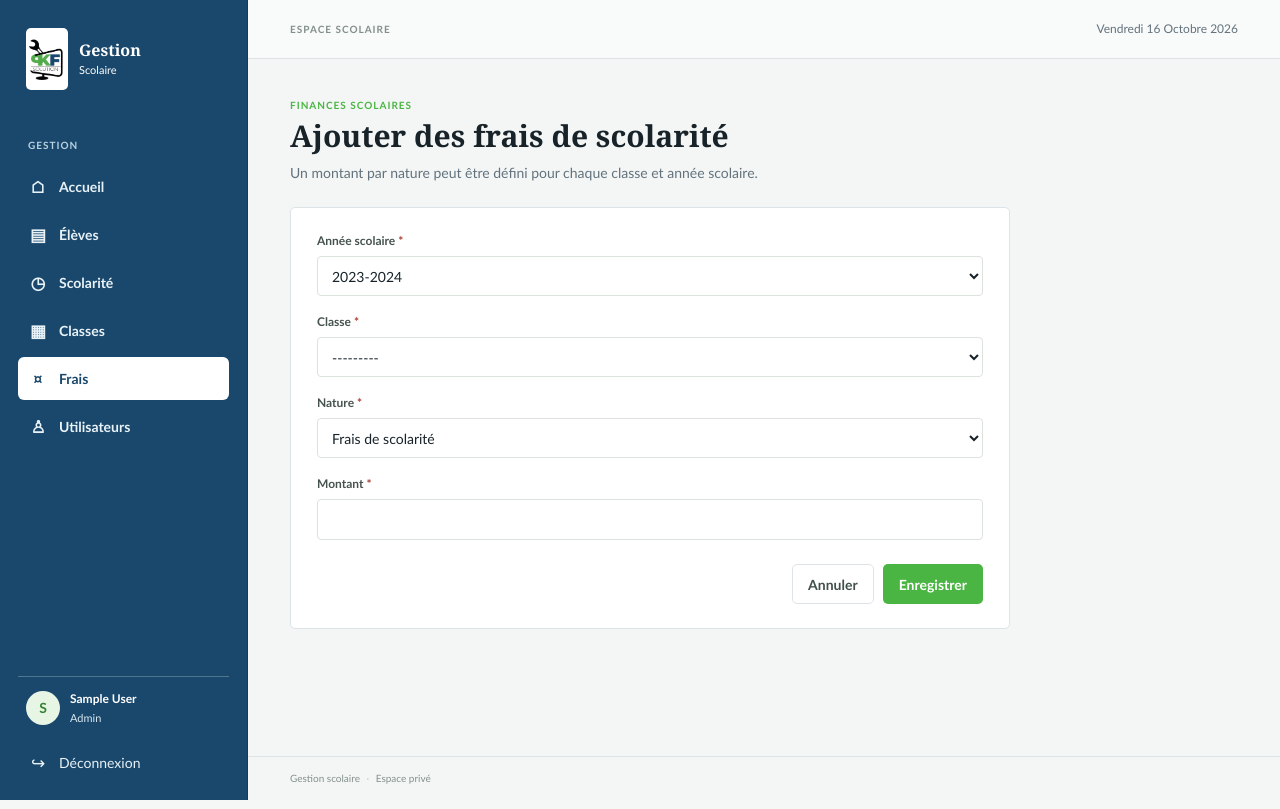
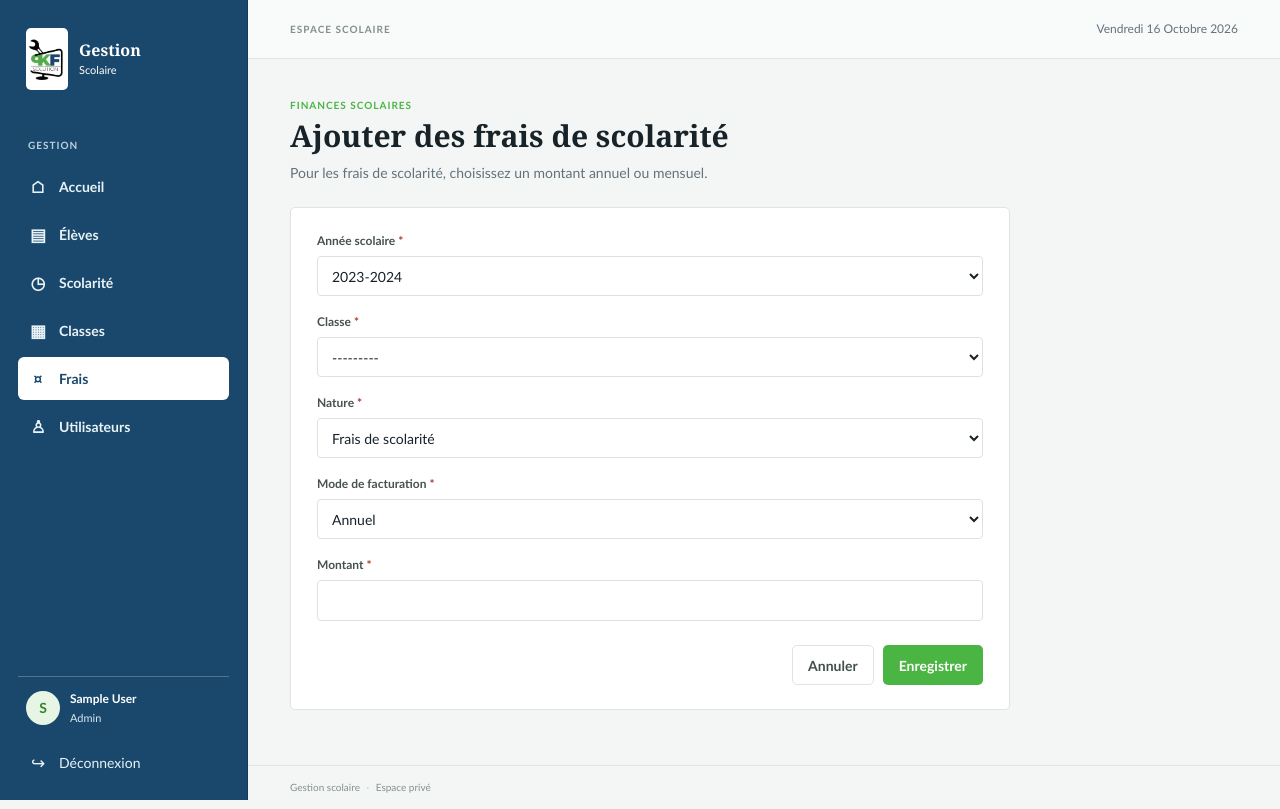
Before and after one commit to vhioubea20/ecole, a Django app: page /frais-scolarite/ajouter/ in a window 1280 px wide. Run offline with Django 5.2, Linux system fonts and the light colour scheme; the visitor is signed in with stand-in values (Sample User, id 1); data that the repository does not hold is empty.

Commit message:
Ajouter la facturation annuelle ou mensuelle

```diff
--- a/school/admin.py
+++ b/school/admin.py
@@ -11,7 +11,7 @@ class SchoolClassAdmin(admin.ModelAdmin):
 
 @admin.register(SchoolFee)
 class SchoolFeeAdmin(admin.ModelAdmin):
-    list_display = ("school_class", "annee", "nature", "montant")
+    list_display = ("school_class", "annee", "nature", "mode", "montant")
     list_filter = ("annee", "school_class")
 
 
--- a/school/exports.py
+++ b/school/exports.py
@@ -80,9 +80,9 @@ def build_school_workbook():
     _add_sheet(
         workbook,
         "Frais",
-        ["Classe", "Année scolaire", "Nature", "Montant"],
+        ["Classe", "Année scolaire", "Nature", "Mode", "Montant"],
         (
-            [fee.school_class.libelle, fee.annee, fee.get_nature_display(), fee.montant]
+            [fee.school_class.libelle, fee.annee, fee.get_nature_display(), fee.get_mode_display(), fee.montant]
             for fee in fees
         ),
     )
--- a/school/forms.py
+++ b/school/forms.py
@@ -42,10 +42,11 @@ class SchoolFeeForm(forms.ModelForm):
 
     class Meta:
         model = SchoolFee
-        fields = ["annee", "school_class", "nature", "montant"]
+        fields = ["annee", "school_class", "nature", "mode", "montant"]
         labels = {
             "school_class": "Classe",
             "nature": "Nature",
+            "mode": "Mode de facturation",
             "montant": "Montant",
         }
         widgets = {
@@ -63,6 +64,16 @@ class SchoolFeeForm(forms.ModelForm):
         if self.instance.pk and self.instance.annee not in dict(years):
             years.insert(0, (self.instance.annee, self.instance.annee))
         self.fields["annee"].choices = years
+        self.fields["mode"].help_text = "Pour les frais d'inscription, le mode doit rester annuel."
+
+    def clean(self):
+        cleaned_data = super().clean()
+        if (
+            cleaned_data.get("nature") == SchoolFee.Nature.REGISTRATION
+            and cleaned_data.get("mode") != SchoolFee.Mode.ANNUAL
+        ):
+            self.add_error("mode", "Les frais d'inscription sont facturés annuellement.")
+        return cleaned_data
 
 
 class StudentChoiceField(forms.ModelChoiceField):
--- a/school/views.py
+++ b/school/views.py
@@ -14,7 +14,7 @@ from .forms import SchoolClassForm, SchoolFeeForm, StudentForm, StudentPaymentFo
 from .exports import build_school_workbook
 from .models import SchoolClass, SchoolFee, Student, StudentPayment
 from .receipts import build_payment_receipt
-from .services import school_year_data
+from .services import fee_annual_amount, monthly_due_schedule, school_year_data
 
 User = get_user_model()
 
@@ -164,7 +164,7 @@ def schooling_overview(request):
     money_field = DecimalField(max_digits=12, decimal_places=2)
     fee_by_class = {}
     for fee in SchoolFee.objects.filter(annee=year["school_year"]):
-        fee_by_class.setdefault(fee.school_class_id, {})[fee.nature] = fee.montant
+        fee_by_class.setdefault(fee.school_class_id, {})[fee.nature] = fee
     classes = SchoolClass.objects.annotate(
         student_count=Count("students", filter=Q(students__status=Student.Status.ACTIVE), distinct=True),
         total_paid=Coalesce(
@@ -183,8 +183,8 @@ def schooling_overview(request):
     rows = []
     for school_class in classes:
         class_fees = fee_by_class.get(school_class.pk, {})
-        registration_fee = class_fees.get(SchoolFee.Nature.REGISTRATION, Decimal("0.00"))
-        tuition_fee = class_fees.get(SchoolFee.Nature.TUITION, Decimal("0.00"))
+        registration_fee = fee_annual_amount(class_fees.get(SchoolFee.Nature.REGISTRATION))
+        tuition_fee = fee_annual_amount(class_fees.get(SchoolFee.Nature.TUITION))
         annual_fee = registration_fee + tuition_fee
         amount_due = annual_fee * school_class.student_count
         rows.append(
@@ -193,6 +193,11 @@ def schooling_overview(request):
                 "student_count": school_class.student_count,
                 "registration_fee": registration_fee,
                 "tuition_fee": tuition_fee,
+                "tuition_mode": (
+                    class_fees[SchoolFee.Nature.TUITION].get_mode_display()
+                    if SchoolFee.Nature.TUITION in class_fees
+                    else "—"
+                ),
                 "annual_fee": annual_fee,
                 "amount_due": amount_due,
                 "total_paid": school_class.total_paid,
@@ -213,16 +218,15 @@ def schooling_overview(request):
 def schooling_class_detail(request, pk):
     year = school_year_data()
     school_class = get_object_or_404(SchoolClass, pk=pk)
-    class_fees = {
-        fee.nature: fee.montant
-        for fee in SchoolFee.objects.filter(
-        school_class=school_class,
-        annee=year["school_year"],
-        )
+    fee_records = {
+        fee.nature: fee
+        for fee in SchoolFee.objects.filter(school_class=school_class, annee=year["school_year"])
     }
-    registration_fee = class_fees.get(SchoolFee.Nature.REGISTRATION, Decimal("0.00"))
-    tuition_fee = class_fees.get(SchoolFee.Nature.TUITION, Decimal("0.00"))
+    registration_fee = fee_annual_amount(fee_records.get(SchoolFee.Nature.REGISTRATION))
+    tuition_fee_record = fee_records.get(SchoolFee.Nature.TUITION)
+    tuition_fee = fee_annual_amount(tuition_fee_record)
     annual_fee = registration_fee + tuition_fee
+    monthly_dues = monthly_due_schedule(registration_fee, tuition_fee_record)
     money_field = DecimalField(max_digits=12, decimal_places=2)
     annotations = {
         "total_paid": Coalesce(
@@ -237,26 +241,25 @@ def schooling_class_detail(request, pk):
             output_field=money_field,
         )
     }
-    for month in year["months"]:
-        annotations[month["key"]] = Coalesce(
-            Sum(
-                "payments__montant",
-                filter=Q(
-                    payments__date_paiement__gte=month["start"],
-                    payments__date_paiement__lt=month["end"],
-                ),
-            ),
-            Value(Decimal("0.00")),
-            output_field=money_field,
-        )
     students = Student.objects.filter(school_class=school_class, status=Student.Status.ACTIVE).annotate(**annotations)
-    installment = (annual_fee / 9).quantize(Decimal("0.01"))
     rows = []
     for student in students:
+        remaining_payment = student.total_paid
+        monthly_payments = []
+        for due in monthly_dues:
+            paid = min(remaining_payment, due)
+            remaining_payment -= paid
+            if due > 0 and paid >= due:
+                state = "paid"
+            elif paid > 0:
+                state = "partial"
+            else:
+                state = "unpaid"
+            monthly_payments.append({"amount": paid, "state": state})
         rows.append(
             {
                 "student": student,
-                "monthly_amounts": [getattr(student, month["key"]) for month in year["months"]],
+                "monthly_payments": monthly_payments,
                 "total_paid": student.total_paid,
                 "amount_due": annual_fee,
                 "balance": max(Decimal("0.00"), annual_fee - student.total_paid),
@@ -273,7 +276,8 @@ def schooling_class_detail(request, pk):
             "annual_fee": annual_fee,
             "registration_fee": registration_fee,
             "tuition_fee": tuition_fee,
-            "monthly_installment": installment,
+            "tuition_mode": tuition_fee_record.get_mode_display() if tuition_fee_record else "—",
+            "monthly_installment": monthly_dues[0] - registration_fee,
             "total_due": annual_fee * len(rows),
             "total_paid": sum((row["total_paid"] for row in rows), Decimal("0.00")),
             "can_add_payment": request.user.is_staff or request.user.has_perm("school.add_studentpayment"),
@@ -292,15 +296,11 @@ def student_payment_detail(request, pk):
         date_paiement__lt=year["period_end"],
     ).aggregate(total=Sum("montant"))["total"] or Decimal("0.00")
     class_fees = {
-        fee.nature: fee.montant
-        for fee in SchoolFee.objects.filter(
-        school_class=student.school_class,
-        annee=year["school_year"],
-        )
+        fee.nature: fee
+        for fee in SchoolFee.objects.filter(school_class=student.school_class, annee=year["school_year"])
     }
-    amount_due = class_fees.get(SchoolFee.Nature.REGISTRATION, Decimal("0.00")) + class_fees.get(
-        SchoolFee.Nature.TUITION,
-        Decimal("0.00"),
+    amount_due = fee_annual_amount(class_fees.get(SchoolFee.Nature.REGISTRATION)) + fee_annual_amount(
+        class_fees.get(SchoolFee.Nature.TUITION)
     )
     return render(
         request,
--- a/static/css/app.css
+++ b/static/css/app.css
@@ -95,6 +95,15 @@ td .cell-sub { display: block; font-size: 10px; color: #89948e; margin-top: 3px;
 .breadcrumb span { color: #a7b2b7; }
 .student-detail-link { display: inline-block; }
 .payment-grid { min-width: 1380px; }
+.month-paid { color: #101b20; background: #f0f4f2; font-weight: 700; }
+.month-partial { color: #a85c00; background: #fff0d2; font-weight: 700; }
+.month-unpaid { color: transparent; background: #fff; }
+.monthly-legend { display: flex; flex-wrap: wrap; gap: 15px; margin: 0 0 12px; color: var(--muted); font-size: 11px; }
+.monthly-legend span { display: inline-flex; align-items: center; gap: 6px; }
+.legend-dot { width: 11px; height: 11px; border: 1px solid var(--line); border-radius: 50%; }
+.paid-dot { background: #101b20; }
+.partial-dot { background: #e59329; border-color: #e59329; }
+.unpaid-dot { background: #fff; }
 table tfoot th { border-top: 1px solid var(--line); background: #f0f4f3; color: var(--ink); }
 .icon-action { width: 29px; height: 29px; border: 1px solid var(--line); border-radius: 4px; display: grid; place-items: center; color: #506158; font-size: 16px; }
 .icon-action:hover { background: #f4f7f4; border-color: #bdc9c1; }
--- a/templates/school/fee_form.html
+++ b/templates/school/fee_form.html
@@ -1,6 +1,6 @@
 {% extends "base.html" %}
 {% block title %}{{ title }} · Gestion scolaire{% endblock %}
 {% block content %}
-<div class="page-heading compact-heading"><div><p class="eyebrow">FINANCES SCOLAIRES</p><h1>{{ title }}</h1><p class="heading-note">Un montant par nature peut être défini pour chaque classe et année scolaire.</p></div></div>
+<div class="page-heading compact-heading"><div><p class="eyebrow">FINANCES SCOLAIRES</p><h1>{{ title }}</h1><p class="heading-note">Pour les frais de scolarité, choisissez un montant annuel ou mensuel.</p></div></div>
 <form method="post" class="editor-form narrow-form">{% csrf_token %}{% if form.non_field_errors %}<div class="form-errors">{{ form.non_field_errors }}</div>{% endif %}<section class="form-section"><div class="form-grid">{% for field in form %}<div class="field field-full"><label for="{{ field.id_for_label }}">{{ field.label }}<span class="required-mark">*</span></label>{{ field }}{% if field.errors %}<span class="field-error">{{ field.errors|join:', ' }}</span>{% endif %}</div>{% endfor %}</div></section><div class="form-actions"><a class="button button-secondary" href="{% url 'fee_list' %}">Annuler</a>{% if fee %}<a class="button button-danger" href="{% url 'fee_delete' fee.pk %}">Supprimer</a>{% endif %}<button class="button button-primary" type="submit">Enregistrer</button></div></form>
 {% endblock %}
--- a/templates/school/fee_list.html
+++ b/templates/school/fee_list.html
@@ -2,5 +2,5 @@
 {% block title %}Frais de scolarité · Gestion scolaire{% endblock %}
 {% block content %}
 <div class="page-heading"><div><p class="eyebrow">FINANCES SCOLAIRES</p><h1>Frais de scolarité</h1><p class="heading-note">Montants annuels définis pour chaque classe.</p></div><a class="button button-primary" href="{% url 'fee_create' %}"><span aria-hidden="true">＋</span> Ajouter des frais</a></div>
-<section class="section-block table-section">{% if fees %}<div class="table-wrap"><table><thead><tr><th>Année scolaire</th><th>Classe</th><th>Nature</th><th>Montant</th><th><span class="sr-only">Actions</span></th></tr></thead><tbody>{% for fee in fees %}<tr><td><strong>{{ fee.annee }}</strong></td><td><span class="class-tag">{{ fee.school_class.libelle }}</span></td><td>{{ fee.get_nature_display }}</td><td><strong>{{ fee.montant|floatformat:2 }}</strong></td><td><div class="class-actions"><a class="button button-secondary" href="{% url 'fee_update' fee.pk %}">Modifier</a><a class="button button-danger" href="{% url 'fee_delete' fee.pk %}">Supprimer</a></div></td></tr>{% endfor %}</tbody></table></div>{% else %}<div class="empty-state"><span class="empty-symbol">¤</span><h3>Aucun frais enregistré</h3><p>Ajoutez les frais annuels pour les classes de l'établissement.</p><a class="button button-primary" href="{% url 'fee_create' %}">Ajouter des frais</a></div>{% endif %}</section>
+<section class="section-block table-section">{% if fees %}<div class="table-wrap"><table><thead><tr><th>Année scolaire</th><th>Classe</th><th>Nature</th><th>Mode</th><th>Montant</th><th><span class="sr-only">Actions</span></th></tr></thead><tbody>{% for fee in fees %}<tr><td><strong>{{ fee.annee }}</strong></td><td><span class="class-tag">{{ fee.school_class.libelle }}</span></td><td>{{ fee.get_nature_display }}</td><td>{{ fee.get_mode_display }}</td><td><strong>{{ fee.montant|floatformat:2 }}</strong></td><td><div class="class-actions"><a class="button button-secondary" href="{% url 'fee_update' fee.pk %}">Modifier</a><a class="button button-danger" href="{% url 'fee_delete' fee.pk %}">Supprimer</a></div></td></tr>{% endfor %}</tbody></table></div>{% else %}<div class="empty-state"><span class="empty-symbol">¤</span><h3>Aucun frais enregistré</h3><p>Ajoutez les frais annuels pour les classes de l'établissement.</p><a class="button button-primary" href="{% url 'fee_create' %}">Ajouter des frais</a></div>{% endif %}</section>
 {% endblock %}
--- a/templates/school/schooling_class_detail.html
+++ b/templates/school/schooling_class_detail.html
@@ -3,8 +3,8 @@
 {% block content %}
 <div class="breadcrumb"><a class="text-link" href="{% url 'schooling_overview' %}">Scolarité</a><span>/</span>{{ school_class.libelle }}</div>
 <div class="page-heading"><div><p class="eyebrow">ANNÉE SCOLAIRE {{ school_year }}</p><h1>{{ school_class.libelle }}</h1><p class="heading-note">Répartition des règlements sur 9 mensualités, d'octobre à juin.</p></div>{% if can_add_payment %}<a class="button button-primary" href="{% url 'student_payment_create' %}"><span aria-hidden="true">＋</span> Ajouter un paiement</a>{% endif %}</div>
-<section class="metrics" aria-label="Totaux de la classe"><article class="metric"><span class="metric-label">TOTAL ANNUEL / ÉLÈVE</span><strong>{{ annual_fee|floatformat:2 }}</strong><span class="metric-note">Inscription {{ registration_fee|floatformat:2 }} · Scolarité {{ tuition_fee|floatformat:2 }} · Mensualité {{ monthly_installment|floatformat:2 }}</span></article><article class="metric metric-green"><span class="metric-label">TOTAL À PAYER</span><strong>{{ total_due|floatformat:2 }}</strong><span class="metric-note">{{ students|length }} élève(s) scolarisé(s)</span></article><article class="metric metric-amber"><span class="metric-label">TOTAL PAYÉ</span><strong>{{ total_paid|floatformat:2 }}</strong><span class="metric-note">Année scolaire {{ school_year }}</span></article></section>
-<section class="section-block"><div class="section-heading"><div><p class="eyebrow">ÉLÈVES DE LA CLASSE</p><h2>Paiements mensuels</h2></div></div>
-{% if students %}<div class="table-wrap"><table class="payment-grid"><thead><tr><th>Élève</th>{% for month in months %}<th>{{ month.label }}</th>{% endfor %}<th>Total payé</th><th>Reste dû</th><th>Actions</th></tr></thead><tbody>{% for row in students %}<tr><td><a class="student-detail-link" href="{% url 'student_payment_detail' row.student.pk %}"><strong>{{ row.student.first_name }} {{ row.student.last_name }}</strong><small class="cell-sub">{{ row.student.matricule }}</small></a></td>{% for amount in row.monthly_amounts %}<td>{{ amount|floatformat:2 }}</td>{% endfor %}<td><strong>{{ row.total_paid|floatformat:2 }}</strong></td><td><strong>{{ row.balance|floatformat:2 }}</strong></td><td><div class="class-actions">{% if can_add_payment %}<a class="button button-primary button-small" href="{% url 'student_payment_create' %}?student={{ row.student.pk }}">Ajouter</a>{% endif %}{% if can_edit_student %}<a class="button button-secondary button-small" href="{% url 'student_update' row.student.pk %}">Modifier</a>{% endif %}</div></td></tr>{% endfor %}</tbody></table></div>{% else %}<div class="empty-state"><h3>Aucun élève dans cette classe</h3><p>Les élèves scolarisés apparaîtront ici.</p></div>{% endif %}
+<section class="metrics" aria-label="Totaux de la classe"><article class="metric"><span class="metric-label">TOTAL ANNUEL / ÉLÈVE</span><strong>{{ annual_fee|floatformat:2 }}</strong><span class="metric-note">Inscription {{ registration_fee|floatformat:2 }} · Scolarité {{ tuition_fee|floatformat:2 }} ({{ tuition_mode }}) · Échéance {{ monthly_installment|floatformat:2 }}</span></article><article class="metric metric-green"><span class="metric-label">TOTAL À PAYER</span><strong>{{ total_due|floatformat:2 }}</strong><span class="metric-note">{{ students|length }} élève(s) scolarisé(s)</span></article><article class="metric metric-amber"><span class="metric-label">TOTAL PAYÉ</span><strong>{{ total_paid|floatformat:2 }}</strong><span class="metric-note">Année scolaire {{ school_year }}</span></article></section>
+<section class="section-block"><div class="section-heading"><div><p class="eyebrow">ÉLÈVES DE LA CLASSE</p><h2>Paiements mensuels</h2></div></div><div class="monthly-legend"><span><i class="legend-dot paid-dot"></i>Soldé</span><span><i class="legend-dot partial-dot"></i>Partiellement payé</span><span><i class="legend-dot unpaid-dot"></i>Non payé</span></div>
+{% if students %}<div class="table-wrap"><table class="payment-grid"><thead><tr><th>Élève</th>{% for month in months %}<th>{{ month.label }}</th>{% endfor %}<th>Total payé</th><th>Reste dû</th><th>Actions</th></tr></thead><tbody>{% for row in students %}<tr><td><a class="student-detail-link" href="{% url 'student_payment_detail' row.student.pk %}"><strong>{{ row.student.first_name }} {{ row.student.last_name }}</strong><small class="cell-sub">{{ row.student.matricule }}</small></a></td>{% for installment in row.monthly_payments %}<td class="month-{{ installment.state }}">{% if installment.amount > 0 %}{{ installment.amount|floatformat:2 }}{% endif %}</td>{% endfor %}<td><strong>{{ row.total_paid|floatformat:2 }}</strong></td><td><strong>{{ row.balance|floatformat:2 }}</strong></td><td><div class="class-actions">{% if can_add_payment %}<a class="button button-primary button-small" href="{% url 'student_payment_create' %}?student={{ row.student.pk }}">Ajouter</a>{% endif %}{% if can_edit_student %}<a class="button button-secondary button-small" href="{% url 'student_update' row.student.pk %}">Modifier</a>{% endif %}</div></td></tr>{% endfor %}</tbody></table></div>{% else %}<div class="empty-state"><h3>Aucun élève dans cette classe</h3><p>Les élèves scolarisés apparaîtront ici.</p></div>{% endif %}
 </section>
 {% endblock %}
--- a/templates/school/schooling_overview.html
+++ b/templates/school/schooling_overview.html
@@ -4,6 +4,6 @@
 <div class="page-heading"><div><p class="eyebrow">SUIVI DES RÈGLEMENTS</p><h1>Scolarité</h1><p class="heading-note">Année scolaire {{ school_year }} · Totaux des élèves scolarisés.</p></div><a class="button button-primary" href="{% url 'student_payment_create' %}"><span aria-hidden="true">＋</span> Ajouter un paiement</a></div>
 <section class="metrics" aria-label="Totaux de l'année"><article class="metric"><span class="metric-label">TOTAL À PAYER</span><strong>{{ total_due|floatformat:2 }}</strong><span class="metric-note">Toutes les classes</span></article><article class="metric metric-green"><span class="metric-label">TOTAL PAYÉ</span><strong>{{ total_paid|floatformat:2 }}</strong><span class="metric-note">Du 1er septembre au 31 août</span></article><article class="metric metric-amber"><span class="metric-label">RESTE À PAYER</span><strong>{{ total_balance|floatformat:2 }}</strong><span class="metric-note">Total dû moins total payé</span></article></section>
 <section class="section-block"><div class="section-heading"><div><p class="eyebrow">PAR CLASSE</p><h2>Montants de l'année</h2></div></div>
-  {% if class_rows %}<div class="table-wrap"><table><thead><tr><th>Classe</th><th>Élèves</th><th>Inscription / élève</th><th>Scolarité / élève</th><th>Total à payer</th><th>Total payé</th><th>Reste</th></tr></thead><tbody>{% for row in class_rows %}<tr><td><a class="text-link" href="{% url 'schooling_class_detail' row.school_class.pk %}">{{ row.school_class.libelle }}</a></td><td>{{ row.student_count }}</td><td>{{ row.registration_fee|floatformat:2 }}</td><td>{{ row.tuition_fee|floatformat:2 }}</td><td><strong>{{ row.amount_due|floatformat:2 }}</strong></td><td>{{ row.total_paid|floatformat:2 }}</td><td>{{ row.balance|floatformat:2 }}</td></tr>{% endfor %}</tbody><tfoot><tr><th colspan="4">Total général</th><th>{{ total_due|floatformat:2 }}</th><th>{{ total_paid|floatformat:2 }}</th><th>{{ total_balance|floatformat:2 }}</th></tr></tfoot></table></div>{% else %}<div class="empty-state"><h3>Aucune classe enregistrée</h3><p>Créez des classes et définissez leurs frais annuels pour démarrer le suivi.</p><a class="button button-secondary" href="{% url 'class_list' %}">Gérer les classes</a></div>{% endif %}
+  {% if class_rows %}<div class="table-wrap"><table><thead><tr><th>Classe</th><th>Élèves</th><th>Inscription / élève</th><th>Scolarité annualisée / élève</th><th>Mode saisi</th><th>Total à payer</th><th>Total payé</th><th>Reste</th></tr></thead><tbody>{% for row in class_rows %}<tr><td><a class="text-link" href="{% url 'schooling_class_detail' row.school_class.pk %}">{{ row.school_class.libelle }}</a></td><td>{{ row.student_count }}</td><td>{{ row.registration_fee|floatformat:2 }}</td><td>{{ row.tuition_fee|floatformat:2 }}</td><td>{{ row.tuition_mode }}</td><td><strong>{{ row.amount_due|floatformat:2 }}</strong></td><td>{{ row.total_paid|floatformat:2 }}</td><td>{{ row.balance|floatformat:2 }}</td></tr>{% endfor %}</tbody><tfoot><tr><th colspan="5">Total général</th><th>{{ total_due|floatformat:2 }}</th><th>{{ total_paid|floatformat:2 }}</th><th>{{ total_balance|floatformat:2 }}</th></tr></tfoot></table></div>{% else %}<div class="empty-state"><h3>Aucune classe enregistrée</h3><p>Créez des classes et définissez leurs frais annuels pour démarrer le suivi.</p><a class="button button-secondary" href="{% url 'class_list' %}">Gérer les classes</a></div>{% endif %}
 </section>
 {% endblock %}
```
Also changed, not shown: school/models.py (+10 -1 lines), school/services.py (+23 -0 lines), school/tests.py (+73 -1 lines), README.md, school/migrations/0010_schoolfee_mode.py (added), school/migrations/0011_schoolfee_registration_fee_must_be_annual.py (added).
